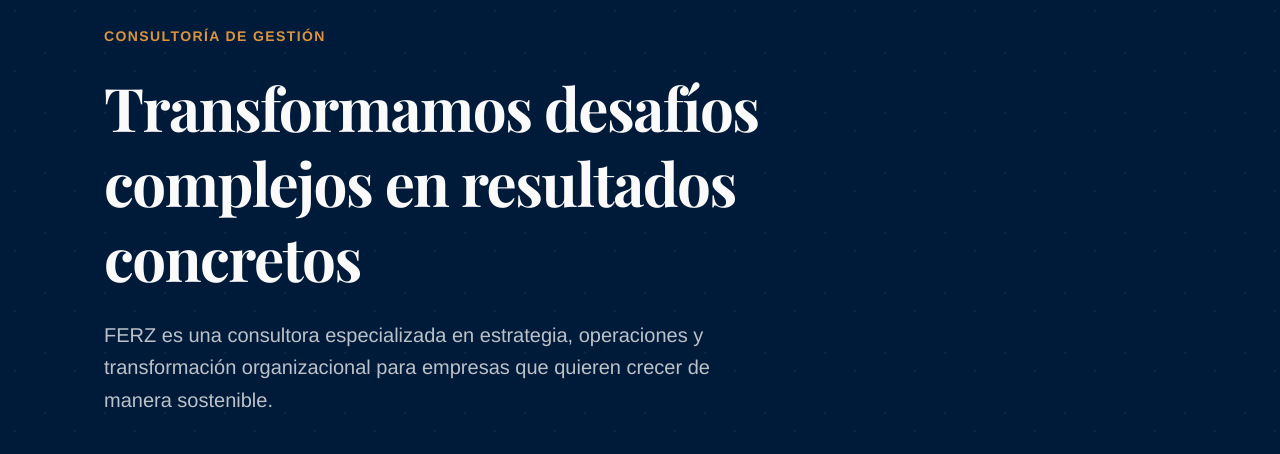
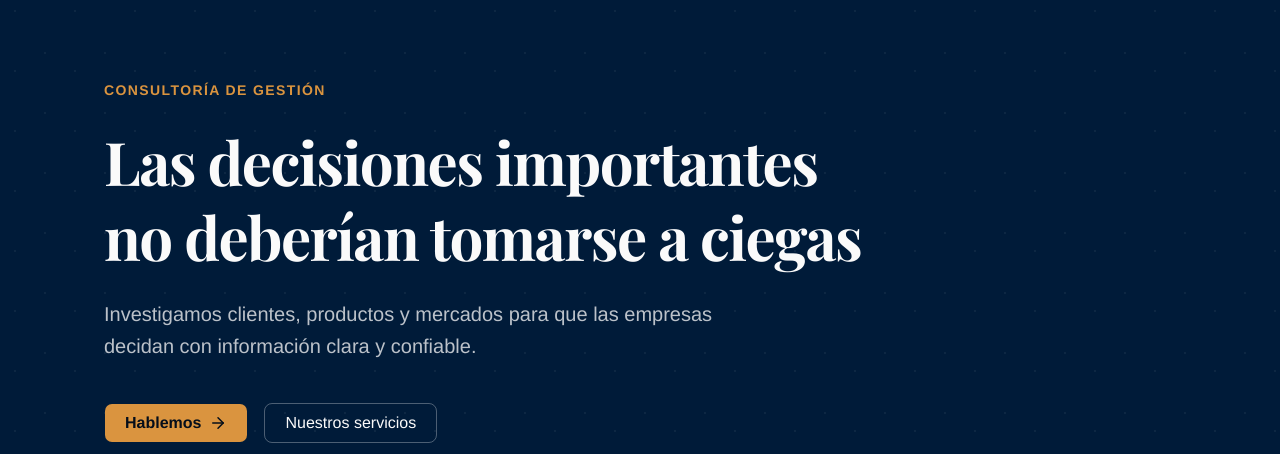
Before and after one commit to ignaciollapur-coder/web-feroz, a Next.js app: page / in a window 1280 px wide. Shown: the part 139-593 px from the top of the page. Built offline with nearby package versions, Linux system fonts and the light colour scheme; no server answers.

Commit message:
descripción de lo que cambiaste

```diff
--- a/src/data/siteContent.ts
+++ b/src/data/siteContent.ts
@@ -2,9 +2,9 @@ import type { Service, TeamMember, Testimonial, ClientLogo } from "@/types";
 
 // ─── HERO ──────────────────────────────────────────────────────────────────────
 export const HERO = {
-  headline: "Transformamos desafíos complejos en resultados concretos",
+  headline: "Las decisiones importantes no deberían tomarse a ciegas",
   subheadline:
-    "FERZ es una consultora especializada en estrategia, operaciones y transformación organizacional para empresas que quieren crecer de manera sostenible.",
+    "Investigamos clientes, productos y mercados para que las empresas decidan con información clara y confiable.",
   ctaPrimary: { label: "Hablemos", href: "#contact" },
   ctaSecondary: { label: "Nuestros servicios", href: "#services" },
 };
@@ -40,7 +40,7 @@ export const ABOUT = {
 // ─── TEAM ─────────────────────────────────────────────────────────────────────
 export const TEAM: TeamMember[] = [
   {
-    name: "Alba Massó del VAlle",
+    name: "Alba Massó del Valle",
     role: "Socia fundadora",
     bio: "Más de 15 años de experiencia en consultoría estratégica y transformación de negocios en América Latina.",
     photo: "/images/team/alba-perfil-big.jpeg",
```
Also changed, not shown: public/images/team/alba-perfil de tamaño mediano.jpeg (added), 1 other file (tests, documents, lock files or other folders).
